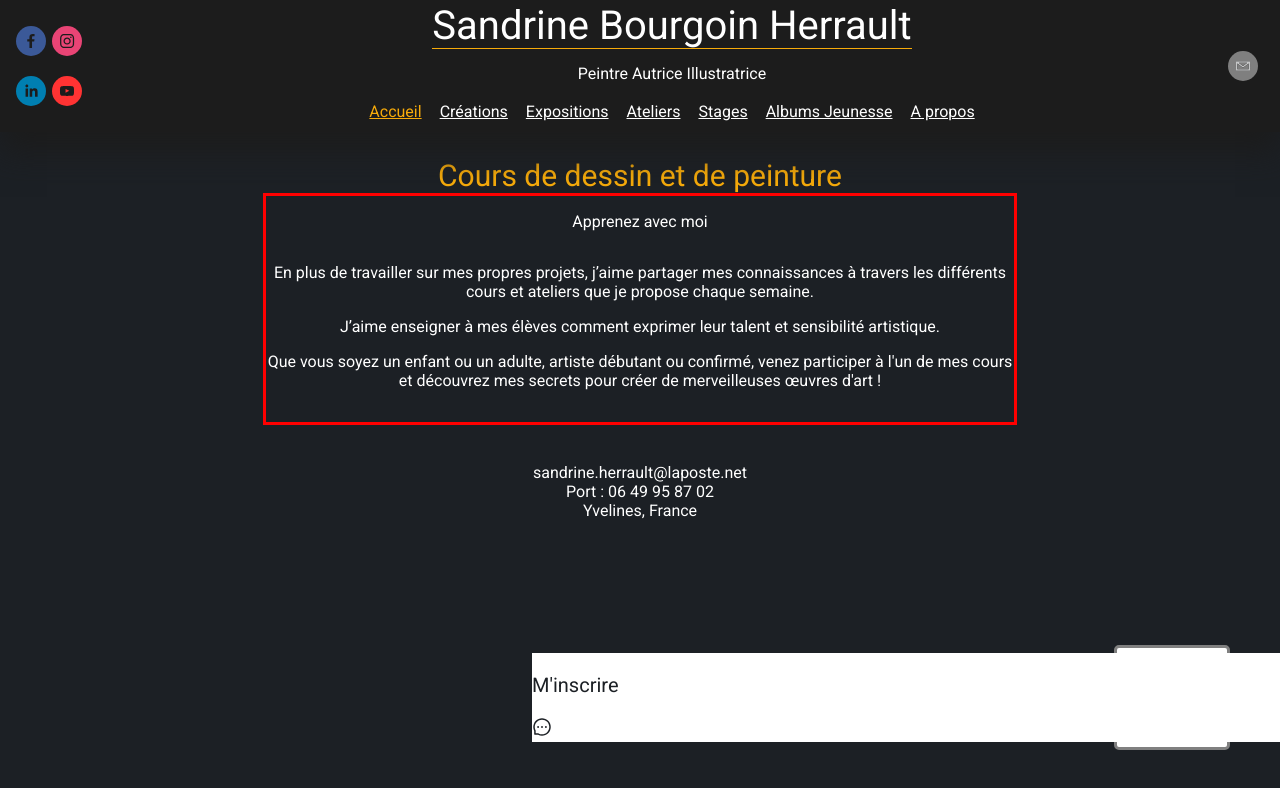
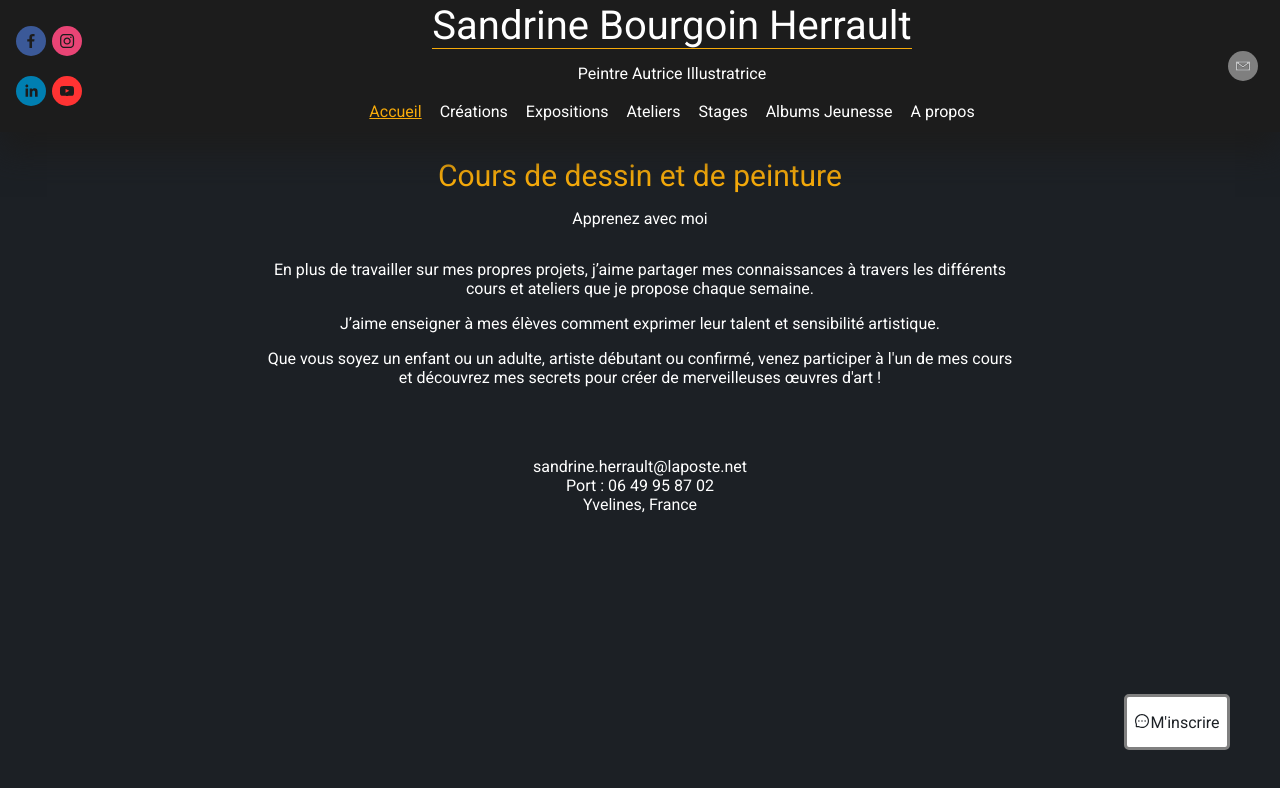
Before and after one commit to Loony675/sandrine-herrault, a Next.js app: page /ateliers in a window 1280 px wide. Shown: the top 788 px of the page. Built offline with nearby package versions, Linux system fonts and the light colour scheme.

Commit message:
ateliers correct form

```diff
--- a/components/Ateliers.js
+++ b/components/Ateliers.js
@@ -1,8 +1,23 @@
-import React from "react";
+import React, { useState } from "react";
+import { useForm } from "react-hook-form";
 import styles from "../styles/Ateliers.module.css";
 import { AiOutlineMessage } from "react-icons/ai";
+import { ImCross } from "react-icons/im";
 
 function Ateliers() {
+  const [contactForm, setContactForm] = useState(false);
+  const clickForm = () => {
+    !contactForm ? setContactForm(true) : setContactForm(false);
+  };
+  const {
+    register,
+    handleSubmit,
+    watch,
+    formState: { errors },
+  } = useForm();
+  const onSubmit = (data) =>
+    (window.location.href = `mailto:theo.loussot@gmail.com?subject=${data.subject}&body=Bonjour,  ${data.name}. ${data.message} (${data.email}) ${data.atelier})`);
+
   return (
     <div className={styles.mainContainer}>
       <div className={styles.titleContainer}>
@@ -25,20 +40,83 @@ function Ateliers() {
           </p>
         </p>
       </div>
-      {/*formulaire*/}
-      <div></div>
-      {/*inscription fixe*/}
-      <div className={styles.inscriptionButtonContainer}>
+      {contactForm && (
+        <div className={styles.contactFormOpen}>
+          <ImCross onClick={() => clickForm()} />
+          <div className={styles.formulaireContact}>
+            <div>Formulaire inscription cours</div>
+            <div>Description</div>
+            <div>
+              <form
+                onSubmit={handleSubmit(onSubmit)}
+                className={styles.formSectionG}
+                initial={{ x: 100, y: 0, opacity: 0 }}
+                whileInView={{ x: 0, y: 0, opacity: 1 }}
+                transition={{ duration: 1.5 }}
+                viewport={{ once: true }}
+              >
+                <div className={styles.formSection1}>
+                  <input
+                    {...register("name")}
+                    placeholder="Nom"
+                    className={styles.contactInput}
+                    type="text"
+                  />
+                  <input
+                    {...register("firstname")}
+                    placeholder="Prénom"
+                    className={styles.contactInput}
+                    type="text"
+                  />
+                  <input
+                    {...register("birth")}
+                    placeholder="Birth"
+                    className={styles.contactInput}
+                    type="date"
+                  />
+
+                  <input
+                    {...register("email")}
+                    placeholder="Email"
+                    className={styles.contactInput}
+                    type="email"
+                  />
+                </div>
+                <div>
+                  Choix d'atelier
+                  <select {...register('atelier')}>
+                    <option value="Atelier enfant-ado">Atelier enfant-ado</option>
+                    <option value="Atelier dessin et peinture adulte">
+                      Atelier dessin et peinture adulte
+                    </option>
+                    <option selected value="no-selection">
+                      ...
+                    </option>
+                  </select>
+                </div>
+
+                <textarea
+                  {...register("message")}
+                  placeholder="Message"
+                  className={styles.contactInput}
+                  style={{ height: "100px" }}
+                />
+                <button className={styles.submitBtn} type="submit">
+                  Envoyer
+                </button>
+              </form>
+            </div>
+          </div>
+        </div>
+      )}
+
+      <div
+        className={styles.inscriptionButtonContainer}
+        onClick={() => clickForm()}
+      >
         <div className={styles.inscriptionButton}>
-
-          <p >
-            M'inscrire
-          </p>
-          <AiOutlineMessage
-
-          >
-            M'inscrire AiOutlineMessage
-          </AiOutlineMessage>
+          <AiOutlineMessage>M'inscrire AiOutlineMessage</AiOutlineMessage>
+          <div>M'inscrire</div>
         </div>
       </div>
     </div>
--- a/styles/Ateliers.module.css
+++ b/styles/Ateliers.module.css
@@ -17,35 +17,52 @@
   flex-direction: column;
   justify-content: center;
   text-align: center;
-  border: solid red;
   width: 60%;
 }
 .inscriptionButtonContainer {
   position: fixed;
   right: 50px;
   bottom: 50px;
-  width: 100px;
   border: solid gray;
   border-radius: 5px;
   display: flex;
-  flex-direction: column;
-  justify-content: center;
+  justify-content: space-evenly;
   align-items: center;
-  padding: 5px;
   color: rgb(28, 32, 37);
   background-color: white;
+  height: 50px;
+  width: 100px;
 }
 .inscriptionButtonContainer:hover {
   cursor: pointer;
   background-color: transparent;
   color: #f7ab0a;
+  border: solid #f7ab0a;
 }
 .inscriptionButton {
-  color: rgb(28, 32, 37);
+  display: flex;
+  flex-direction: row;
+}
+.contactFormOpen {
+  position: fixed;
+  top: 0;
+  right: 0;
+  bottom: 0;
+  left: 0;
+  display: flex;
+  flex-direction: row;
+  justify-content: space-evenly;
+  align-items: center;
+  height: 100vh;
+  background-color: rgba(0, 0, 0, 0.9);
+  z-index: 99;
+  color: white;
   font-size: 20px;
-  width: 100vw;
-  background-color: white;
+  text-transform: uppercase;
 }
-.inscriptionButton:hover {
-  color: #f7ab0a;
+.formulaireContact {
+  border: solid #f7ab0a;
+  border-radius: 5px;
+  width: 75%;
+  background-color: rgb(28, 32, 37);
 }
--- a/styles/Creation.module.css
+++ b/styles/Creation.module.css
@@ -30,9 +30,11 @@
   border: none;
   margin-left: 5px;
   margin-right: 5px;
+  background-color: transparent;
 }
 .buttonNavComponentActive {
   color: white;
+  background-color: transparent;
   transition-duration: 0.3s;
   font-size: 18px;
   border: none;
--- a/styles/Header.module.css
+++ b/styles/Header.module.css
@@ -54,6 +54,7 @@ justify-content: center;
   transition-duration: 0.4s;
   margin: 9px;
   background-color: rgb(28, 28, 28);
+  text-decoration: none;
 }
 .navLinkActive {
   color:#f7ab0a;
```
